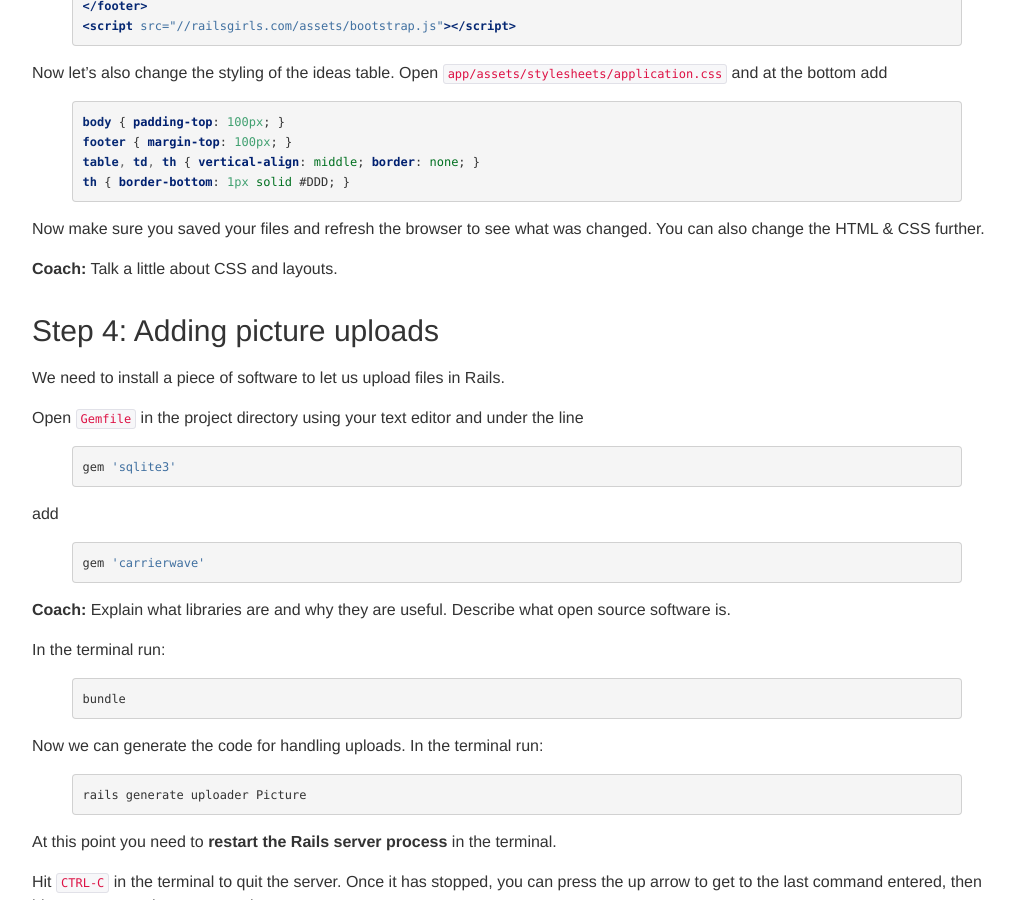
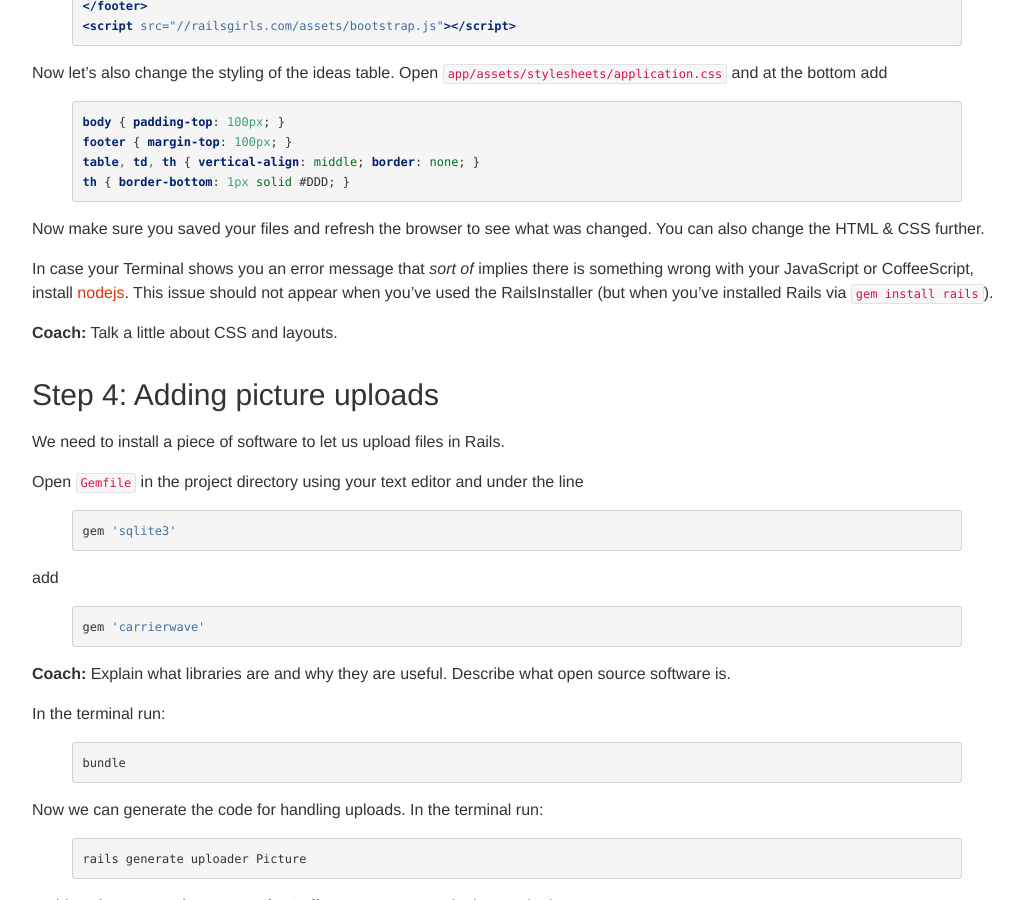
Before and after one commit to railsgirls/guides.railsgirls.com, a Jekyll site: the page built from _posts/2012-04-18-app.markdown, in a window 1280 px wide and 900 px high, scrolled down 3888 px. Shown: the whole window, without its empty margins (53-1076 px from the left). Built offline with Jekyll 4.4.1, drawn with Linux system fonts in a browser that asks for light colours; nearby versions of some CDN libraries.

Commit message:
update app guide with JS related tip

````diff
--- a/_posts/2012-04-18-app.markdown
+++ b/_posts/2012-04-18-app.markdown
@@ -274,6 +274,8 @@ th { border-bottom: 1px solid #DDD; }
 
 Now make sure you saved your files and refresh the browser to see what was changed. You can also change the HTML & CSS further.
 
+In case your Terminal shows you an error message that *sort of* implies there is something wrong with your JavaScript or CoffeeScript, install [nodejs](http://nodejs.org/download/). This issue should not appear when you've used the RailsInstaller (but when you've installed Rails via ```gem install rails```).
+
 **Coach:** Talk a little about CSS and layouts.
 
 
````
